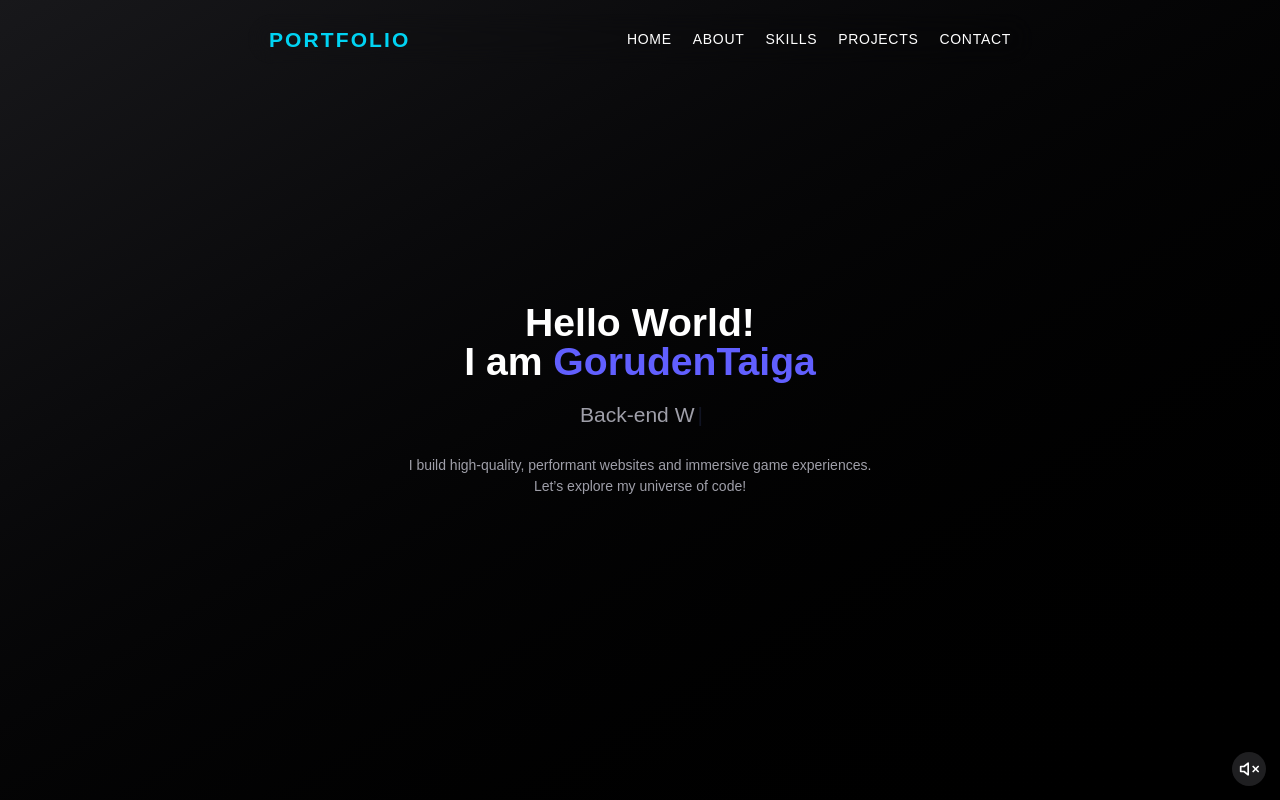
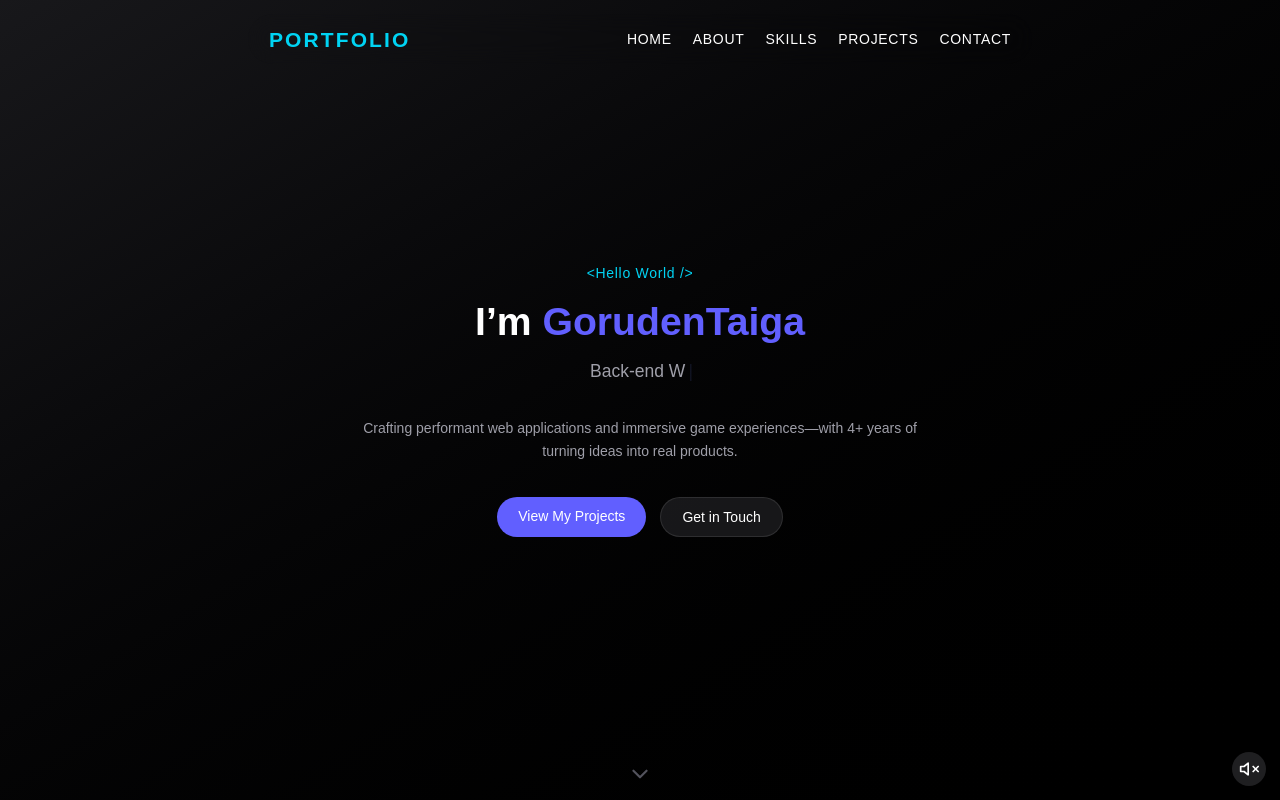
Before and after one commit to GorudenTaiga/portfolio, a Next.js app: page / in a window 1280 px wide. Built offline with nearby package versions, Linux system fonts and the light colour scheme.

Commit message:
feat: enhance Hero component with improved layout, typewriter effect, and call-to-action buttons

```diff
--- a/app/pages/Hero.jsx
+++ b/app/pages/Hero.jsx
@@ -1,54 +1,105 @@
 'use client';
 
-import { useState, useEffect } from 'react';
 import { motion } from 'framer-motion';
 import { Typewriter } from 'react-simple-typewriter';
+import { FiChevronDown } from 'react-icons/fi';
 
 export default function Hero({ displayName = 'Reza Arfana Rafi' }) {
   return (
     <motion.section
-            id='hero'
-            className='min-h-screen flex flex-col justify-center items-center text-center px-4 bg-gradient-to-br from-zinc-900 to-black text-white'
+      id="hero"
+      className="h-full flex flex-col justify-center items-center text-center px-4 bg-gradient-to-br from-zinc-900 to-black text-white font-inter relative"
       initial={{ opacity: 0 }}
       animate={{ opacity: 1 }}
       transition={{ duration: 1 }}
     >
+      {/* Code-style greeting */}
+      <motion.p
+        className="text-sm md:text-base text-cyan-400 font-mono tracking-wider mb-4"
+        initial={{ opacity: 0, y: -10 }}
+        animate={{ opacity: 1, y: 0 }}
+        transition={{ delay: 0.2, duration: 0.6 }}
+      >
+        &lt;Hello World /&gt;
+      </motion.p>
+
+      {/* Name */}
       <motion.h1
-                className='text-4xl md:text-6xl font-extrabold mb-6'
+        className="text-4xl md:text-6xl lg:text-7xl font-extrabold mb-4 leading-tight"
         initial={{ y: -20, opacity: 0 }}
         animate={{ y: 0, opacity: 1 }}
         transition={{ delay: 0.3, duration: 0.8 }}
       >
-                Hello World! <br /> I am <span className='text-indigo-500'>{displayName}</span>
+        I{'\u2019'}m <span className="text-indigo-500">{displayName}</span>
       </motion.h1>
 
+      {/* Typewriter Roles */}
       <motion.h2
-                className='text-xl md:text-3xl text-zinc-400 mb-8'
+        className="text-lg md:text-2xl lg:text-3xl text-zinc-400 mb-6 h-9 md:h-10"
         initial={{ y: 20, opacity: 0 }}
         animate={{ y: 0, opacity: 1 }}
         transition={{ delay: 0.5, duration: 0.8 }}
       >
         <Typewriter
-                    words={['Back-end Web Developer', 'Game Developer', 'Programmer', 'Tech Enthusiast']}
+          words={[
+            'Back-end Web Developer',
+            'Game Developer',
+            'Full-Stack Developer',
+            'Tech Enthusiast',
+          ]}
           loop={0}
           typeSpeed={70}
           cursor
-                    cursorColor='#667eea'
-                    cursorStyle='|'
+          cursorColor="#667eea"
+          cursorStyle="|"
           deleteSpeed={50}
           delaySpeed={3000}
         />
       </motion.h2>
 
+      {/* Tagline */}
       <motion.p
-                className="max-w-xl text-zinc-400"
+        className="max-w-2xl text-sm md:text-base text-zinc-400 leading-relaxed mb-10"
         initial={{ opacity: 0 }}
         animate={{ opacity: 1 }}
         transition={{ delay: 0.7, duration: 0.8 }}
       >
-                I build high-quality, performant websites and immersive game experiences.<br />
-                Let’s explore my universe of code!
+        Crafting performant web applications and immersive game experiences{'\u2014'}with 4+ years of turning ideas into real products.
       </motion.p>
+
+      {/* CTA Buttons */}
+      <motion.div
+        className="flex flex-col sm:flex-row gap-3 sm:gap-4"
+        initial={{ opacity: 0, y: 10 }}
+        animate={{ opacity: 1, y: 0 }}
+        transition={{ delay: 0.9, duration: 0.8 }}
+      >
+        <a
+          href="#projects"
+          className="bg-indigo-500 hover:bg-indigo-600 text-white px-6 py-2.5 rounded-full text-sm font-medium transition-colors"
+        >
+          View My Projects
+        </a>
+        <a
+          href="#contact"
+          className="bg-zinc-800/60 border border-white/10 hover:border-indigo-500/40 text-white px-6 py-2.5 rounded-full text-sm font-medium transition-all"
+        >
+          Get in Touch
+        </a>
+      </motion.div>
+
+      {/* Scroll Indicator */}
+      <motion.div
+        className="absolute bottom-6 left-1/2 -translate-x-1/2"
+        initial={{ opacity: 0 }}
+        animate={{ opacity: 1, y: [0, 8, 0] }}
+        transition={{
+          opacity: { delay: 1.2, duration: 0.6 },
+          y: { delay: 1.5, duration: 1.5, repeat: Infinity, ease: 'easeInOut' },
+        }}
+      >
+        <FiChevronDown className="text-zinc-600 text-2xl" />
+      </motion.div>
     </motion.section>
-    )
+  );
 }
```
Lines whose indentation alone changed are shown as unchanged.
